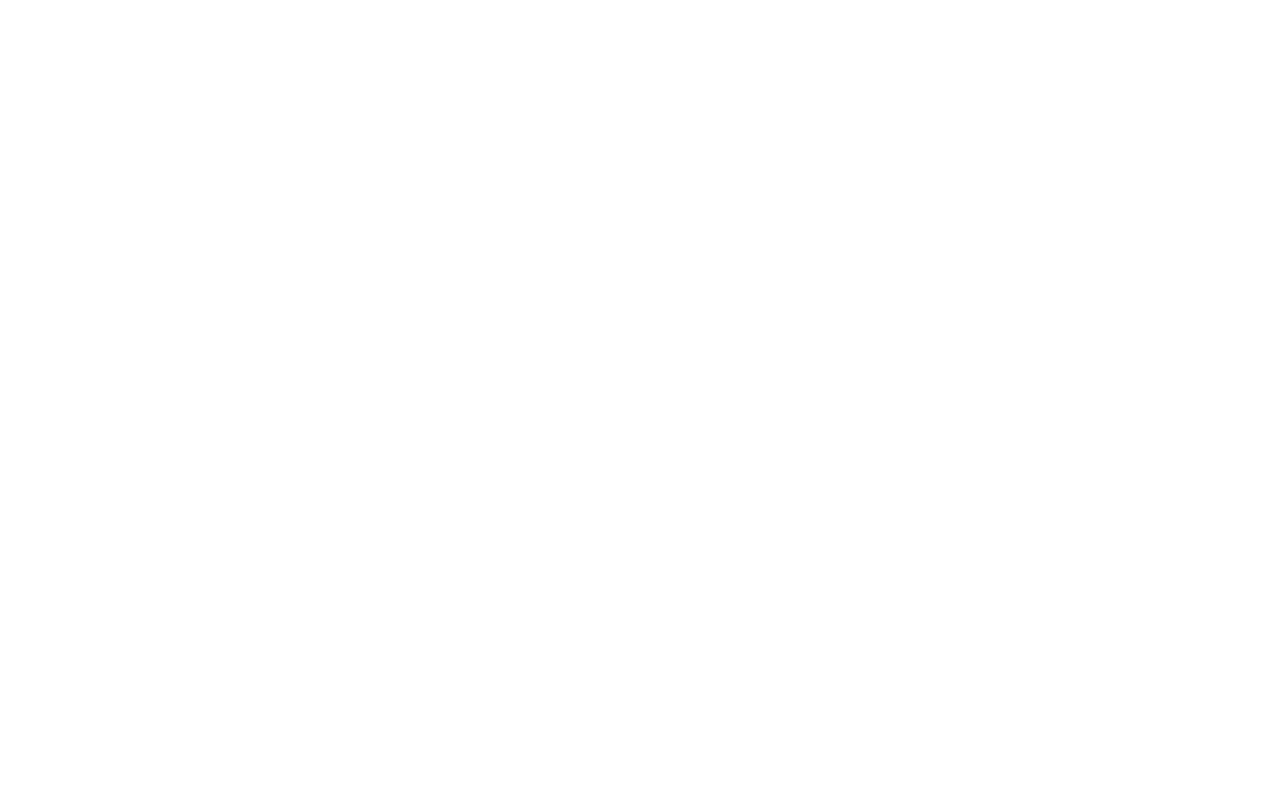
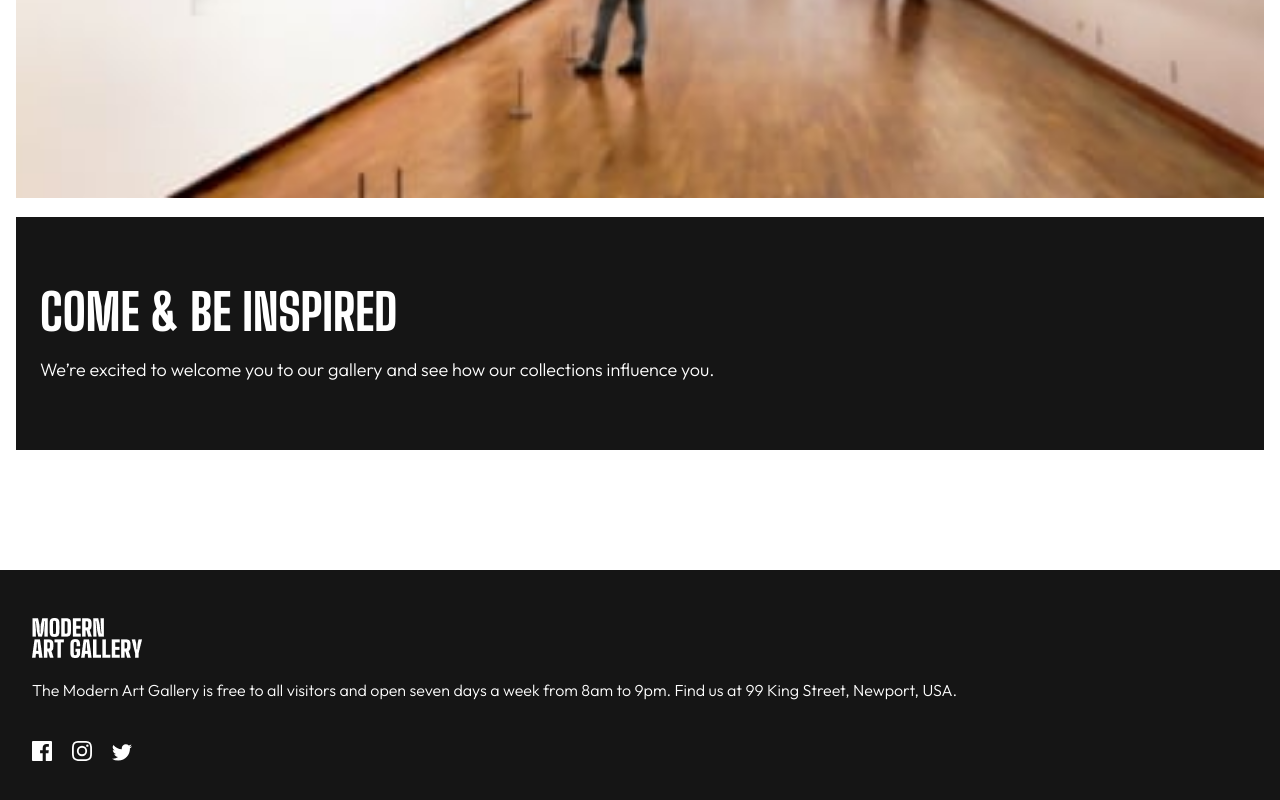
Before and after one commit to waldekglaz/art-gallery-FEM, a React (Create React App) app: page / in a window 1280 px wide. Shown: the part 3945-4745 px from the top of the page. Before the commit the page ends 2537 px from the top, so only its background shows below. Built offline with nearby package versions, Linux system fonts and the light colour scheme.

Commit message:
footer 375px

```diff
--- a/src/App.js
+++ b/src/App.js
@@ -1,6 +1,7 @@
 import React from "react";
 import Hero from "./Components/hero/Hero";
 import Main from "./Components/main/Main";
+import Footer from "./Components/footer/Footer";
 import "./App.css";
 
 function App() {
@@ -8,6 +9,7 @@
     <div className="App">
       <Hero />
       <Main />
+      <Footer />
     </div>
   );
 }
--- /dev/null
+++ b/src/Components/footer/Footer.js
@@ -0,0 +1,26 @@
+import React from "react";
+import logo from "../../assets/logo.png";
+import SocialIcon from "./SocialIcon";
+import { StyledFooter } from "../styles/Footer.styled";
+import facebookLogo from "../../assets/icon-facebook.svg";
+import instagramLogo from "../../assets/icon-instagram.svg";
+import twitterLogo from "../../assets/icon-twitter.svg";
+
+const Footer = () => {
+  return (
+    <StyledFooter>
+      <img src={logo} alt="gallery logo" />
+      <p>
+        The Modern Art Gallery is free to all visitors and open seven days a
+        week from 8am to 9pm. Find us at{" "}
+        <address>99 King Street, Newport, USA.</address>
+      </p>
+      <div>
+        <SocialIcon src={facebookLogo} />
+        <SocialIcon src={instagramLogo} />
+        <SocialIcon src={twitterLogo} />
+      </div>
+    </StyledFooter>
+  );
+};
+export default Footer;
--- /dev/null
+++ b/src/Components/footer/SocialIcon.js
@@ -0,0 +1,6 @@
+import React from "react";
+
+const SocialIcon = (props) => {
+  return <img src={props.src} alt={props.alt} className="social-icon" />;
+};
+export default SocialIcon;
--- a/src/Components/main/MainPicture.js
+++ b/src/Components/main/MainPicture.js
@@ -3,8 +3,8 @@
 const MainPicture = (props) => {
   return (
     <picture>
-      <source srcset={props.srcDesktop} media="(min-width: 1440px)" />
-      <source srcset={props.srcDesktop} media="(min-width: 768px)" />
+      <source srcSet={props.srcDesktop} media="(min-width: 1440px)" />
+      <source srcSet={props.srcDesktop} media="(min-width: 768px)" />
       <img className={props.className} src={props.srcMobile} alt={props.alt} />
     </picture>
   );
--- a/src/Components/styles/Button.styled.js
+++ b/src/Components/styles/Button.styled.js
@@ -18,8 +18,8 @@
     height: 24px;
     background-color: #d5966c;
     padding: 1.5rem;
-    order: ${(props) => (props.primary ? 1 : -1)};
-    transform: rotate(${(props) => (props.primary ? 0 : "180deg")});
+    order: ${(props) => (props.primary ? "1" : "-1")};
+    transform: rotate(${(props) => (props.primary ? "0" : "180deg")});
   }
   &:hover span {
     background-color: #d5966c;
--- /dev/null
+++ b/src/Components/styles/Footer.styled.js
@@ -0,0 +1,19 @@
+import styled from "styled-components";
+
+export const StyledFooter = styled.footer`
+  background-color: #151515;
+  color: #fff;
+  padding: 3rem 2rem;
+  & p {
+    font-family: "Outfit", sans-serif;
+    line-height: 26px;
+    margin-bottom: 2.375rem;
+  }
+  & address {
+    font-style: normal;
+    display: inline;
+  }
+  & .social-icon {
+    margin-right: 1.25rem;
+  }
+`;
--- a/src/Components/styles/Main.styled.js
+++ b/src/Components/styles/Main.styled.js
@@ -4,5 +4,6 @@
   padding: 0 1rem 7.5rem;
   & .img {
     margin-bottom: 1rem;
+    width: 100%;
   }
 `;
```
Also changed, not shown: src/assets/logo.png (added).
